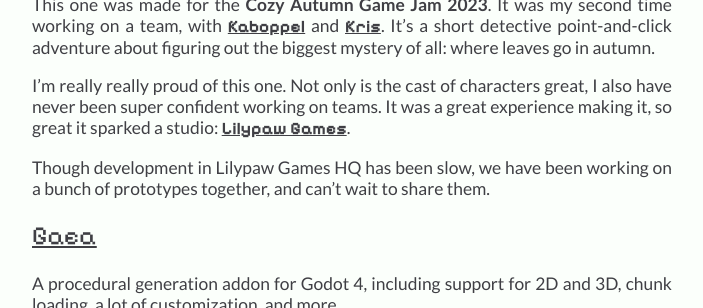
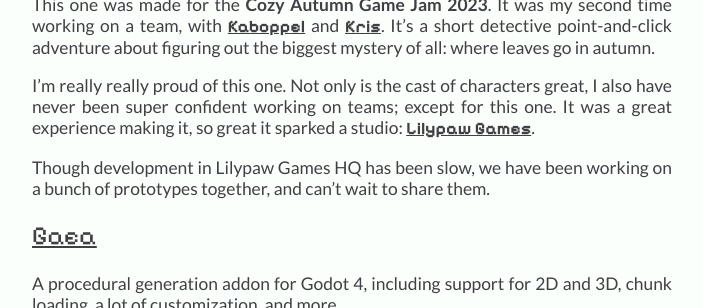
Before and after one commit to BenjaTK/benjatk.github.io, a Jekyll site: the page built from _posts/2024-08-01-whoareyou.md, in a window 1280 px wide and 900 px high, scrolled down 1218 px, cut to the strip 185-493 px from the top of the window. Shown: the whole strip, without its empty margins (288-991 px from the left). Built offline with Jekyll 4.4.1, drawn with Linux system fonts in a browser that asks for light colours.

Commit message:
Update 2024-08-01-whoareyou.md

```diff
--- a/_posts/2024-08-01-whoareyou.md
+++ b/_posts/2024-08-01-whoareyou.md
@@ -25,7 +25,7 @@
 
 This one was made for the **Cozy Autumn Game Jam 2023**. It was my second time working on a team, with [**Kaboppel**](https://phil-o.itch.io/) and [**Kris**](https://dapper-kris.itch.io/). It's a short detective point-and-click adventure about figuring out the biggest mystery of all: where leaves go in autumn.
 
-I'm really really proud of this one. Not only is the cast of characters great, I also have never been super confident working on teams. It was a great experience making it, so great it sparked a studio: [**Lilypaw Games**](https://lilypaw-games.itch.io/).
+I'm really really proud of this one. Not only is the cast of characters great, I also have never been super confident working on teams; except for this one. It was a great experience making it, so great it sparked a studio: [**Lilypaw Games**](https://lilypaw-games.itch.io/).
 
 Though development in Lilypaw Games HQ has been slow, we have been working on a bunch of prototypes together, and can't wait to share them.
 
```
